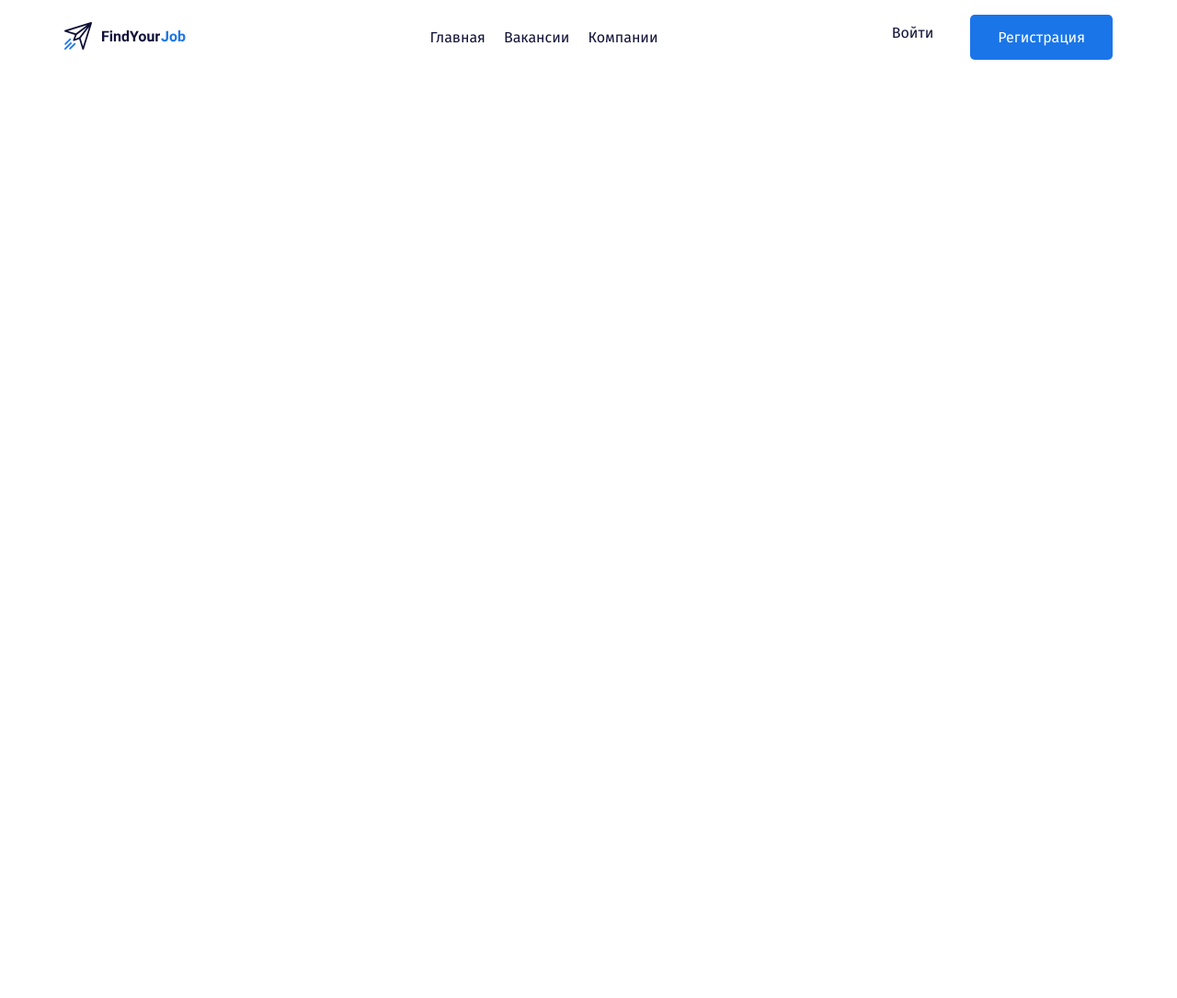
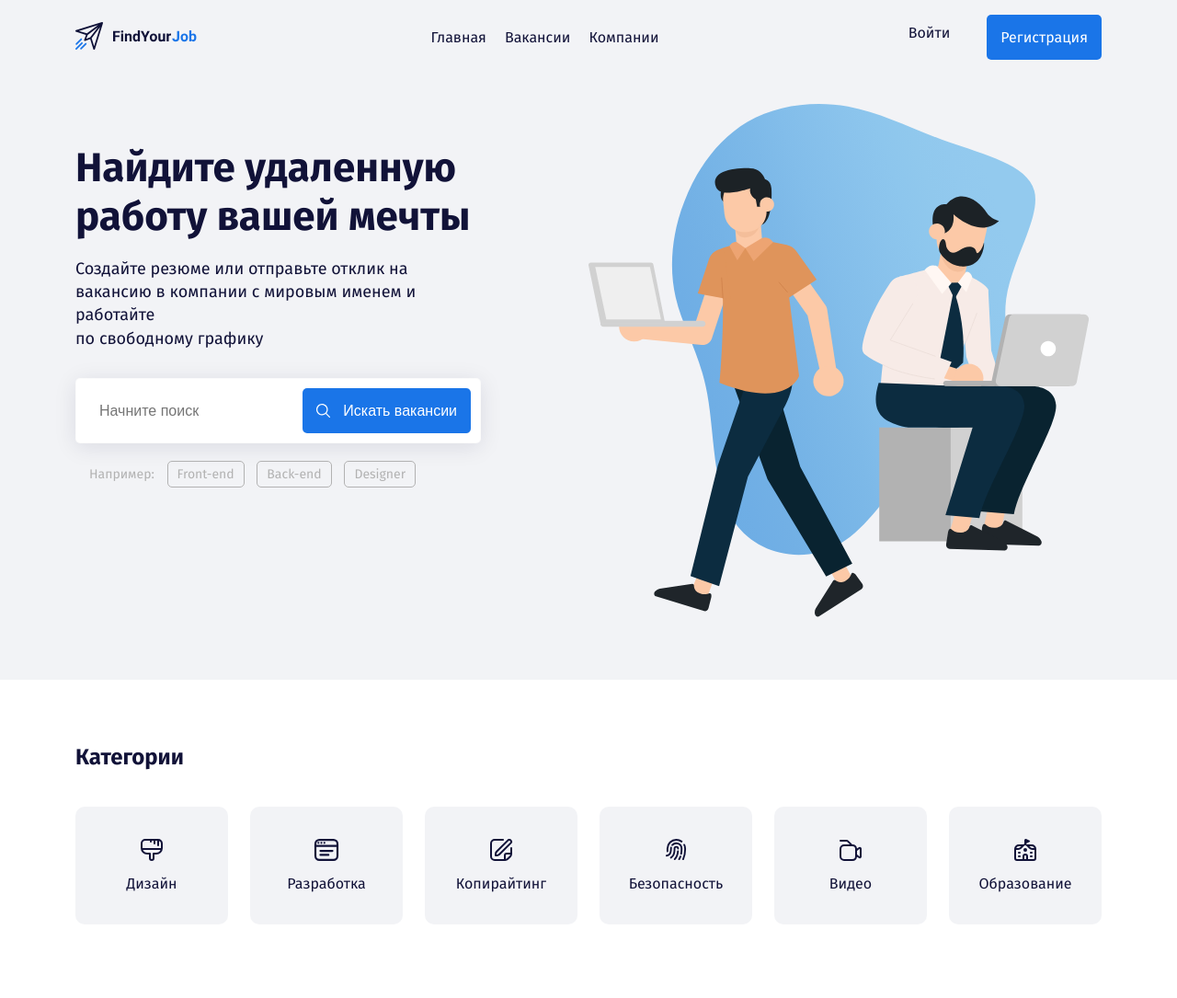
Before and after one commit to YuriiKac/FindYourJob, a plain HTML site: page index.html in a window 1280 px wide. Shown: the whole page at 92% size. Before the commit the page ends 800 px from the top, so only its background shows below. Drawn offline with Linux system fonts and the light colour scheme.

Commit message:
Add files via upload

```diff
--- a/index.html
+++ b/index.html
@@ -14,12 +14,12 @@
     <link rel="stylesheet" href="bootstrap-grid.min.css" />
   </head>
   <body>
-    <header class="header">
+    <header class="header pb-5">
       <div class="container">
         <div class="row align-items-center py-3">
           <div class="col-2">
             <a href="/" class="logo-link">
-              <img src="/img/logo.svg" alt="logo: findyourjob"
+              <img src="img/logo.svg" alt="logo: findyourjob"
             /></a>
           </div>
           <!-- col -->
@@ -41,12 +41,102 @@
           <!-- col -->
           <div class="col-3 d-flex justify-content-end">
             <a href="#" class="button button-link">Войти</a>
-            <a href="#" class="button batton-primary">Регистрация</a>
+            <a href="#" class="button button-primary">Регистрация</a>
           </div>
           <!-- col -->
+          <div class="row pt-5">
+            <div class="col-5">
+              <h1 class="hero-title">Найдите удаленную работу вашей мечты</h1>
+              <p class="hero-text">
+                Создайте резюме или отправьте отклик на вакансию в&nbsp;компании
+                с мировым именем и работайте <br />по свободному графику
+              </p>
+              <div class="input-group d-flex">
+                <input type="text" class="input" placeholder="Начните поиск" />
+                <button class="button button-primary">
+                  <img
+                    class="button-icon"
+                    src="img/search.svg"
+                    alt="icon: search"
+                  />
+                  <span class="button-text">Искать вакансии</span>
+                </button>
+              </div>
+              <div class="tags-group">
+                <span class="tags-ladel">Например:</span>
+                <a href="#" class="tag">Front-end</a>
+                <a href="#" class="tag">Back-end</a>
+                <a href="#" class="tag">Designer</a>
+              </div>
+            </div>
+            <!-- col-5 -->
+            <div class="col-6 offset-1">
+              <img
+                src="img/hero-image.svg"
+                alt="image: peaple with laptops"
+                class="hero-image"
+              />
+            </div>
+            <!-- col-6 -->
+          </div>
         </div>
       </div>
       <!-- container -->
     </header>
+    <section class="section section-categories">
+      <div class="container">
+        <h2 class="section-title">Категории</h2>
+        <div class="row">
+          <div class="col-lg-2 col-md-4 col-sm-6">
+            <a href="#" class="card d-flex flex-column align-items-center">
+              <svg height="24" class="card-icon">
+                <use xlink:href="img/iconc.svg#brush"></use>
+              </svg>
+              <span class="card-text">Дизайн</span>
+            </a>
+          </div>
+          <div class="col-lg-2 col-md-4 col-sm-6">
+            <a href="#" class="card d-flex flex-column align-items-center">
+              <svg height="24" class="card-icon">
+                <use xlink:href="img/iconc.svg#browser"></use>
+              </svg>
+              <span class="card-text">Разработка</span>
+            </a>
+          </div>
+          <div class="col-lg-2 col-md-4 col-sm-6">
+            <a href="#" class="card d-flex flex-column align-items-center">
+              <svg height="24" class="card-icon">
+                <use xlink:href="img/iconc.svg#edit"></use>
+              </svg>
+              <span class="card-text">Копирайтинг</span>
+            </a>
+          </div>
+          <div class="col-lg-2 col-md-4 col-sm-6">
+            <a href="#" class="card d-flex flex-column align-items-center">
+              <svg height="24" class="card-icon">
+                <use xlink:href="img/iconc.svg#fingerprint"><use>
+              </svg>
+              <span class="card-text">Безопасность</span
+            ></a>
+          </div>
+          <div class="col-lg-2 col-md-4 col-sm-6">
+            <a href="#" class="card d-flex flex-column align-items-center">
+              <svg height="24" class="card-icon">
+                <use xlink:href="img/iconc.svg#camera-1"></use>
+              </svg>
+              <span class="card-text">Видео</span
+            ></a>
+          </div>
+          <div class="col-lg-2 col-md-4 col-sm-6">
+            <a href="#" class="card d-flex flex-column align-items-center">
+              <svg height="24" class="card-icon">
+                <use xlink:href="img/iconc.svg#school-1"></use>
+              </svg>
+              <span class="card-text">Образование</span
+            ></a>
+          </div>
+        </div>
+      </div>
+    </section>
   </body>
 </html>
--- a/style.css
+++ b/style.css
@@ -1,8 +1,17 @@
+*,
+*:before,
+*:after {
+  box-sizing: border-box;
+}
 body {
   margin: 0;
   font-family: "Fira Sans", sans-serif;
   font-size: 16px;
   color: #111238;
+}
+
+.header {
+  background: #f2f3f6;
 }
 
 .menu {
@@ -23,6 +32,8 @@ body {
 .button {
   text-decoration: none;
   display: inline-block;
+  border: none;
+  font-size: 16px;
 }
 
 .button-link {
@@ -31,12 +42,109 @@ body {
   margin-right: 30px;
 }
 
-.batton-primary {
+.button-primary {
   background: #1a75e8;
   border-radius: 5px;
   padding-top: 15px;
-  padding-right: 30px;
+  padding-right: 15px;
   padding-bottom: 15px;
-  padding-left: 30px;
+  padding-left: 15px;
   color: #fff;
 }
+.button-icon {
+  vertical-align: middle;
+  margin-right: 10px;
+}
+
+.button-text {
+  vertical-align: middle;
+}
+
+.hero-title {
+  font-size: 44px;
+  line-height: 53px;
+  margin-bottom: 15px;
+  margin-top: 43px;
+}
+
+.hero-text {
+  font-size: 18px;
+  line-height: 140%;
+  margin-bottom: 30px;
+}
+
+.input-group {
+  background: #ffffff;
+  border: 1px solid rgba(209, 209, 209, 0.1);
+  box-shadow: 0px 4px 25px rgba(15, 17, 56, 0.1);
+  border-radius: 5px;
+  padding: 10px;
+  margin-bottom: 25px;
+}
+.input {
+  background-color: #fff;
+  border: none;
+  flex-grow: 1;
+  font-size: 16px;
+  line-height: 19px;
+  padding-left: 15px;
+}
+
+.input:focus {
+  outline: 1px dotted #666;
+}
+
+.tags-group {
+  font-size: 14px;
+  line-height: 17px;
+  padding-left: 15px;
+  color: #b2b2b2;
+}
+
+.section {
+  padding-top: 70px;
+  padding-bottom: 80px;
+}
+
+.section-title {
+  margin-bottom: 40px;
+  margin-top: 0;
+}
+
+.tag {
+  color: #b2b2b2;
+  text-decoration: none;
+  padding: 5px 10px;
+  margin-left: 10px;
+  border: 1px solid #b2b2b2;
+  border-radius: 5px;
+}
+
+.card {
+  text-decoration: none;
+  color: #111238;
+  background: #f2f3f6;
+  background-repeat: 10px;
+  padding: 35px;
+  border-radius: 10px;
+  transition: background 0.2s color 0.2s;
+}
+
+.card:hover {
+  background: #1a75e8;
+  color: #fff;
+}
+
+.card:hover .card-icon {
+  fill: #fff;
+}
+
+.card-icon {
+  fill: #111238;
+  margin-bottom: 15px;
+  transition: fill 0.2s;
+}
+
+.section-categories .col {
+  flex: none;
+}
```
Also changed, not shown: img/hero-image.svg (added), img/iconc.svg (added), img/search.svg (added).
